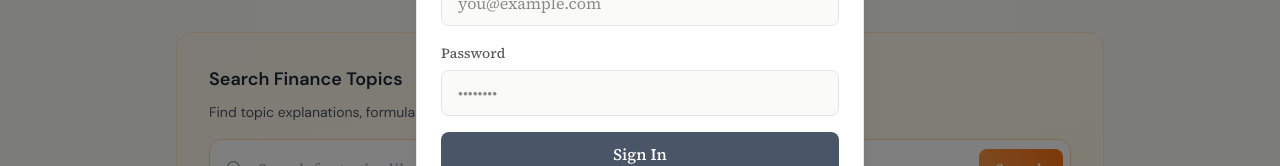
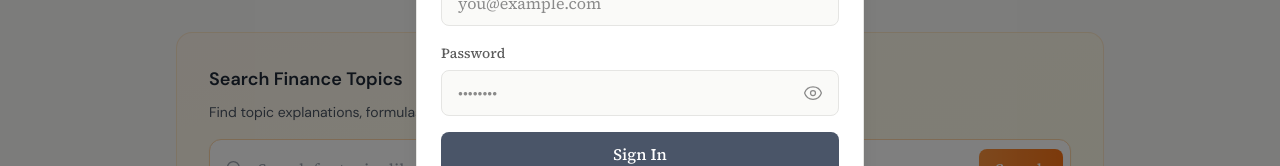
Before and after one commit to Thatayotlhe04/Nubia, a React (Vite) app in the folder frontend/: page / in a window 1280 px wide. Both pictures are taken after a click on the button "Sign In". Shown: the part 306-472 px from the top of the page. Built offline with nearby package versions, Linux system fonts and the light colour scheme; no server answers.

Commit message:
Fix Supabase API key and add password visibility toggle

```diff
--- a/frontend/src/components/auth/AuthModal.jsx
+++ b/frontend/src/components/auth/AuthModal.jsx
@@ -8,6 +8,7 @@ function AuthModal({ isOpen, onClose, initialMode = 'signin' }) {
   const [displayName, setDisplayName] = useState('');
   const [isLoading, setIsLoading] = useState(false);
   const [message, setMessage] = useState({ type: '', text: '' });
+  const [showPassword, setShowPassword] = useState(false);
 
   const { signIn, signUp, resetPassword, error, clearError } = useAuth();
 
@@ -133,15 +134,34 @@ function AuthModal({ isOpen, onClose, initialMode = 'signin' }) {
               <label className="block text-sm font-medium text-nubia-text-secondary mb-1.5">
                 Password
               </label>
+              <div className="relative">
                 <input
-                type="password"
+                  type={showPassword ? 'text' : 'password'}
                   value={password}
                   onChange={(e) => setPassword(e.target.value)}
                   placeholder="••••••••"
                   required
                   minLength={6}
-                className="w-full px-4 py-2.5 bg-nubia-bg border border-nubia-border rounded-lg text-nubia-text placeholder-nubia-text-muted focus:border-nubia-accent focus:outline-none transition-colors"
+                  className="w-full px-4 py-2.5 pr-12 bg-nubia-bg border border-nubia-border rounded-lg text-nubia-text placeholder-nubia-text-muted focus:border-nubia-accent focus:outline-none transition-colors"
                 />
+                <button
+                  type="button"
+                  onClick={() => setShowPassword(!showPassword)}
+                  className="absolute right-3 top-1/2 -translate-y-1/2 p-1 text-nubia-text-muted hover:text-nubia-text transition-colors"
+                  aria-label={showPassword ? 'Hide password' : 'Show password'}
+                >
+                  {showPassword ? (
+                    <svg className="w-5 h-5" fill="none" stroke="currentColor" viewBox="0 0 24 24">
+                      <path strokeLinecap="round" strokeLinejoin="round" strokeWidth={1.5} d="M3.98 8.223A10.477 10.477 0 001.934 12C3.226 16.338 7.244 19.5 12 19.5c.993 0 1.953-.138 2.863-.395M6.228 6.228A10.45 10.45 0 0112 4.5c4.756 0 8.773 3.162 10.065 7.498a10.523 10.523 0 01-4.293 5.774M6.228 6.228L3 3m3.228 3.228l3.65 3.65m7.894 7.894L21 21m-3.228-3.228l-3.65-3.65m0 0a3 3 0 10-4.243-4.243m4.242 4.242L9.88 9.88" />
+                    </svg>
+                  ) : (
+                    <svg className="w-5 h-5" fill="none" stroke="currentColor" viewBox="0 0 24 24">
+                      <path strokeLinecap="round" strokeLinejoin="round" strokeWidth={1.5} d="M2.036 12.322a1.012 1.012 0 010-.639C3.423 7.51 7.36 4.5 12 4.5c4.638 0 8.573 3.007 9.963 7.178.07.207.07.431 0 .639C20.577 16.49 16.64 19.5 12 19.5c-4.638 0-8.573-3.007-9.963-7.178z" />
+                      <path strokeLinecap="round" strokeLinejoin="round" strokeWidth={1.5} d="M15 12a3 3 0 11-6 0 3 3 0 016 0z" />
+                    </svg>
+                  )}
+                </button>
+              </div>
               {mode === 'signup' && (
                 <p className="text-xs text-nubia-text-muted mt-1">At least 6 characters</p>
               )}
--- a/frontend/src/contexts/AuthContext.jsx
+++ b/frontend/src/contexts/AuthContext.jsx
@@ -3,7 +3,7 @@ import { createClient } from '@supabase/supabase-js';
 
 // Initialize Supabase client
 const supabaseUrl = 'https://xeehtoxfleyvydnqznxg.supabase.co';
-const supabaseAnonKey = 'eyJhbGciOiJIUzI1NiIsInR5cCI6IkpXVCJ9.eyJpc3MiOiJzdXBhYmFzZSIsInJlZiI6InhlZWh0b3hmbGV5dnlkbnF6bnhnIiwicm9sZSI6ImFub24iLCJpYXQiOjE3Mzc5MDkxNjAsImV4cCI6MjA1MzQ4NTE2MH0.qcb-HxNTwFpNcpUWkXjCpfVqkhPTzz3mibkRMCFB4x0';
+const supabaseAnonKey = 'eyJhbGciOiJIUzI1NiIsInR5cCI6IkpXVCJ9.eyJpc3MiOiJzdXBhYmFzZSIsInJlZiI6InhlZWh0b3hmbGV5dnlkbnF6bnhnIiwicm9sZSI6ImFub24iLCJpYXQiOjE3Njk3OTkzMzAsImV4cCI6MjA4NTM3NTMzMH0.7ry95_wLdyTgDUwjQ4EO401HF31ddCrHV-1bGW72JbI';
 
 const supabase = createClient(supabaseUrl, supabaseAnonKey);
 
```
Lines whose indentation alone changed are shown as unchanged.
